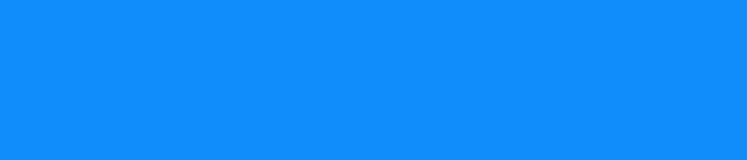
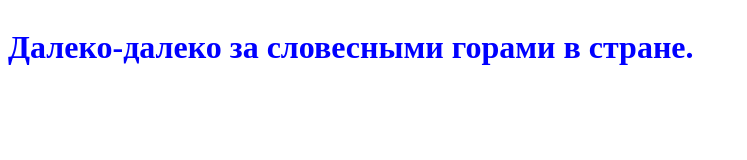
Before and after one commit to DzhamalovDev/coca, a website built with Vite: page src/index.html in a window 1280 px wide. Shown: the whole page, without its empty margins (0-747 px from the left). Built offline with nearby package versions, Linux system fonts and the light colour scheme.

Commit message:
added some scss styles

```diff
--- a/src/css/main.scss
+++ b/src/css/main.scss
@@ -1,5 +1,23 @@
-$bg-color: #0f8dfb;
+@mixin absolute  {
+   position: absolute;
+   inset: 0;
 
-body {
-  background-color: $bg-color;
 }
+
+.body {
+  @include absolute;
+
+  &__title {
+    color: blue;
+    @include absolute;
+    transition: all .5s;
+
+    &:hover {
+      color: black;
+      transition: all .5s;
+    }
+    @media(max-width: 850px){
+      color: rgb(41, 41, 8);
+    }
+  }
+}
--- a/src/index.html
+++ b/src/index.html
@@ -5,7 +5,10 @@
     <meta name="viewport" content="width=device-width, initial-scale=1.0" />
     <title>Coca</title>
   </head>
-  <body>
+  <body class="body">
+    <h1 class="body__title">
+      Далеко-далеко за словесными горами в стране.
+    </h1>
     <script type="module" src="/js/main.js"></script>
   </body>
 </html>
--- a/src/js/main.js
+++ b/src/js/main.js
@@ -1,2 +1,2 @@
-import '../css/main.css'
+
 import '../css/main.scss'
--- a/vite.config.js
+++ b/vite.config.js
@@ -7,6 +7,7 @@ export default defineConfig({
     open: true,
   },
   build:{
-    outDir: "../dist"
+    outDir: "../dist",
+    emptyOutDir: true,
   }
 })
```
Also changed, not shown: src/css/main.css.
